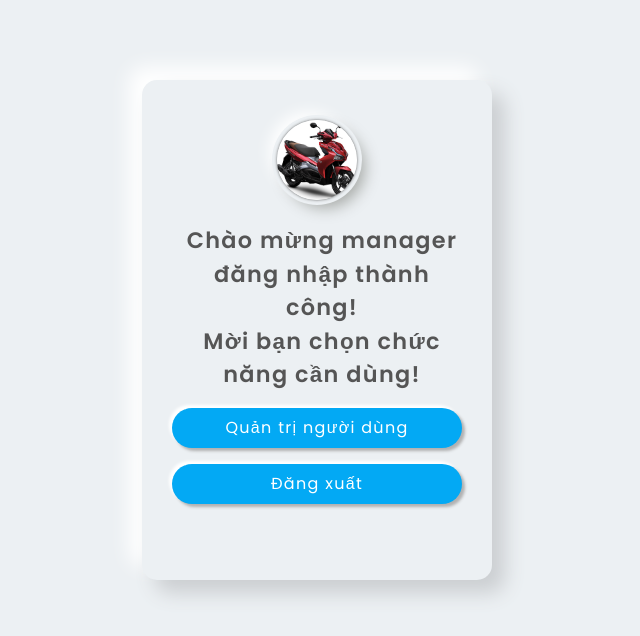
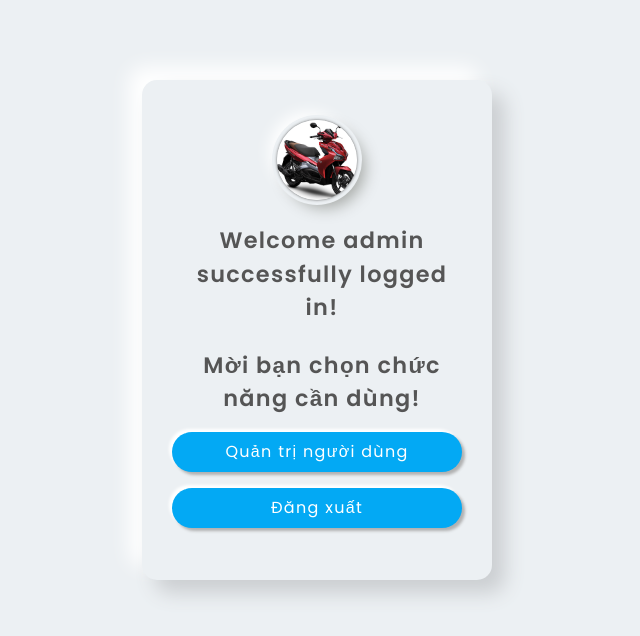
Before and after one commit to nghiadaulau/QuanlyCuaHangXeMay, a PHP site: page /admin.php in a window 1280 px wide. Shown: the top 636 px of the page, without its empty margins (323-963 px from the left). Run offline with PHP 8.4, Linux system fonts and the light colour scheme; a user stored in the database is signed in; some libraries are stand-ins or nearby versions.

```diff
--- a/admin.php
+++ b/admin.php
@@ -35,9 +35,10 @@ if (isset($_SESSION['type'])) {
         <div class="logo">
             <img src="images/logo1.jpg" alt="">
         </div>
+        <div id = "success" class="text-center mt-4 name">
+            Welcome admin successfully logged in!
+        </div>
         <div class="text-center mt-4 name">
-            Chào mừng manager đăng nhập thành công!
-            <br>
             Mời bạn chọn chức năng cần dùng!
         </div>
         <a href=""><button class="btn mt-3">Quản trị người dùng</button></a>
--- a/manager.php
+++ b/manager.php
@@ -34,11 +34,13 @@ if (isset($_SESSION['type'])) {
         <div class="logo">
             <img src="images/logo1.jpg" alt="">
         </div>
+        <div id="success" class="text-center mt-4 name">
+            Welcome manager successfully logged in!
+        </div>
         <div class="text-center mt-4 name">
-            Chào mừng manager đăng nhập thành công!
-            <br>
             Mời bạn chọn chức năng cần dùng!
         </div>
+
         <a href="quanlynhanvien.php"><button class="btn mt-3">Quản lý nhân viên</button></a>
         <a href="quanlyxe.php"><button class="btn mt-3">Quản lý xe</button></a>
         <a href="quanlynhacungcap.php"><button class="btn mt-3">Quản lý nhà cung cấp</button></a>
--- a/staff.php
+++ b/staff.php
@@ -35,9 +35,10 @@ if (isset($_SESSION['type'])) {
         <div class="logo">
             <img src="images/logo1.jpg" alt="">
         </div>
+        <div id="success" class="text-center mt-4 name">
+            Welcome staff successfully logged in!
+        </div>
         <div class="text-center mt-4 name">
-            Chào mừng staff đăng nhập thành công!
-            <br>
             Mời bạn chọn chức năng cần dùng!
         </div>
         <a href="quanlykhachhang.php"><button class="btn mt-3">Quản lý nhân viên</button></a>
```
